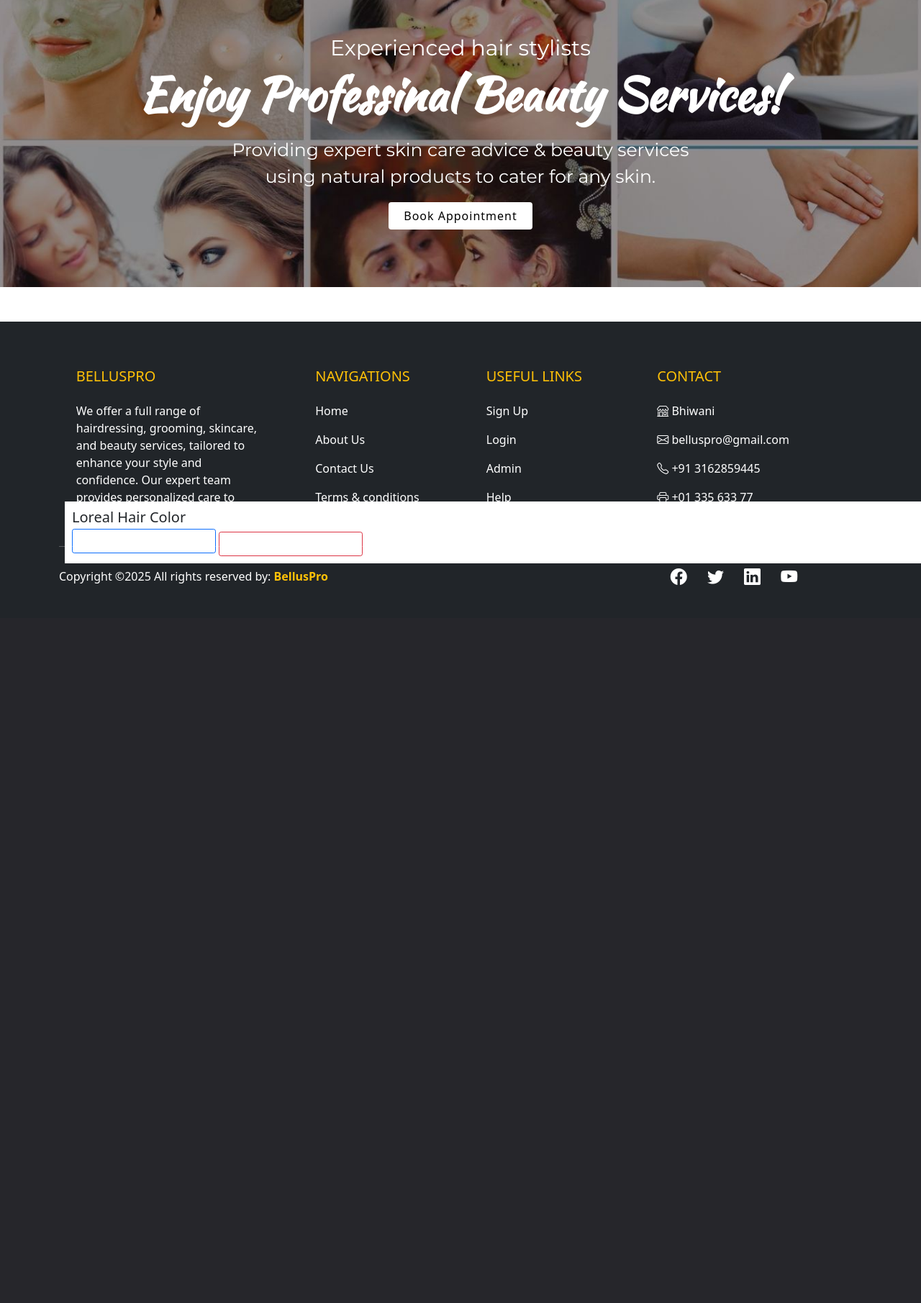
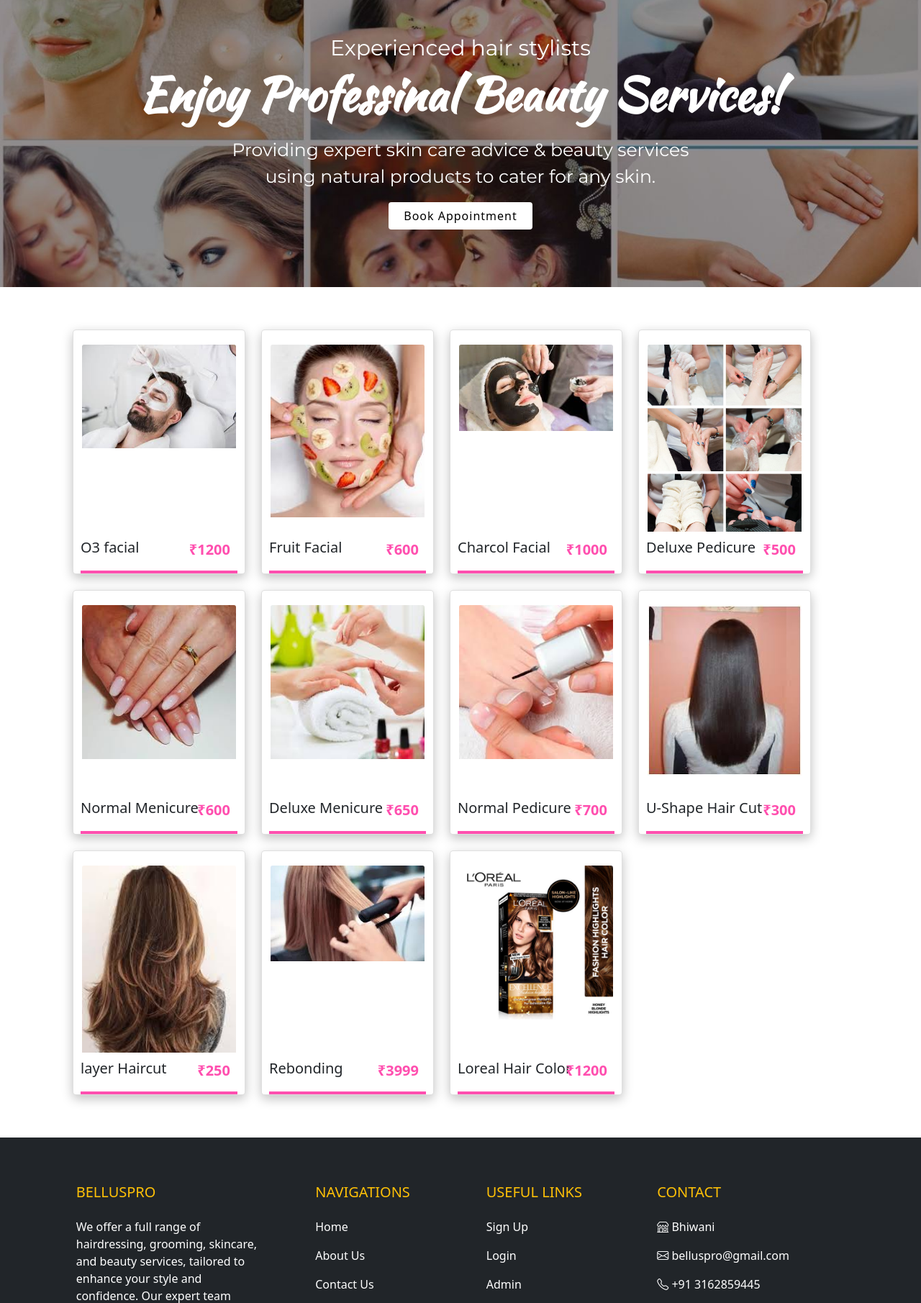
Before and after one commit to vaibhavgera2004/Bellus, a Django app: page /services/ in a window 1280 px wide; the page is wider, and only the part inside the window is pictured. Shown: the part 57-1868 px from the top of that part at 72% size. Before the commit the page ends 870 px from the top of that part, so only its background shows below. Run offline with Django 3.2, Linux system fonts and the light colour scheme; data comes from the database, SQL or seed files in the repository; some libraries are stand-ins or nearby versions.

Commit message:
Update services.html

```diff
--- a/core/templates/core/services.html
+++ b/core/templates/core/services.html
@@ -33,20 +33,16 @@
 	<div class="container mt-5 mb-5">
 		<div class="mx-2">
 			{% for service in services %}
-				<div class="details card-body">
-    <h2 class="card-title"> {{service.name}} </h2>
-    <div class="card-text price"> ₹{{service.price}} </div>
-    <a href="{% url 'bookappointment' %}" class="btn btn-primary btn-sm">Book Appointment</a>
-
-    <form method="POST" action="{% url 'delete_service' service.id %}" style="display:inline;">
-        {% csrf_token %}
-        <button type="submit" class="btn btn-danger btn-sm mt-2"
-                onclick="return confirm('Are you sure you want to delete this service?')">
-            Delete
-        </button>
-    </form>
-</div>
-
+				<div class="product card">
+					<div class="imgBox">
+						<img src="{{service.image.url}}" class="card-img-top">
+					</div>
+					<div class="details card-body">
+						<h2 class="card-title"> {{service.name}} </h2>
+						<div class="card-text price"> ₹{{service.price}} </div>
+						<a href="{% url 'bookappointment' %}" class="btn-text"> Book Appointment </a>
+					</div>
+				</div>
 			{% endfor %}
 			<div class="clearfix"></div>
 		</div>
```
